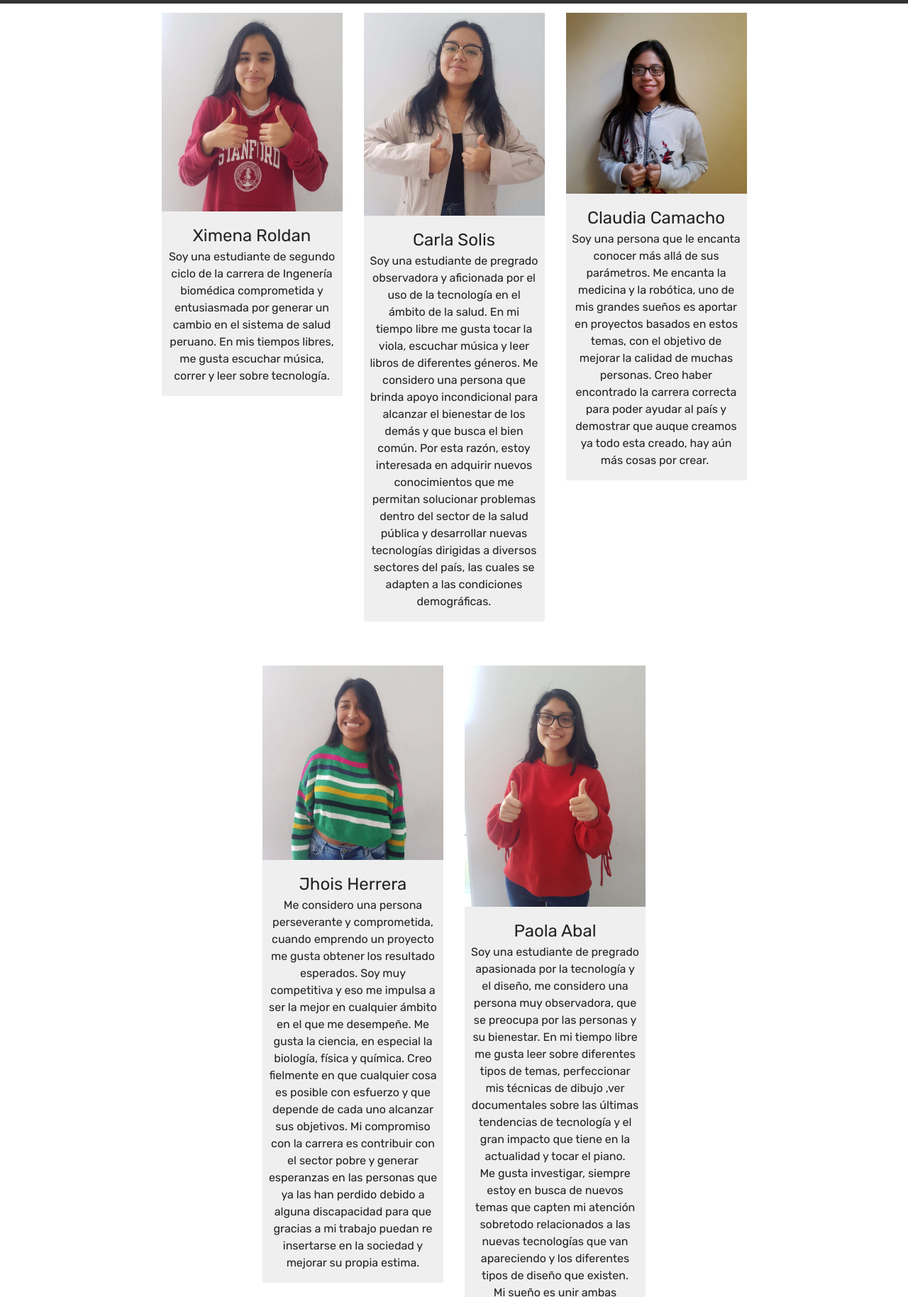
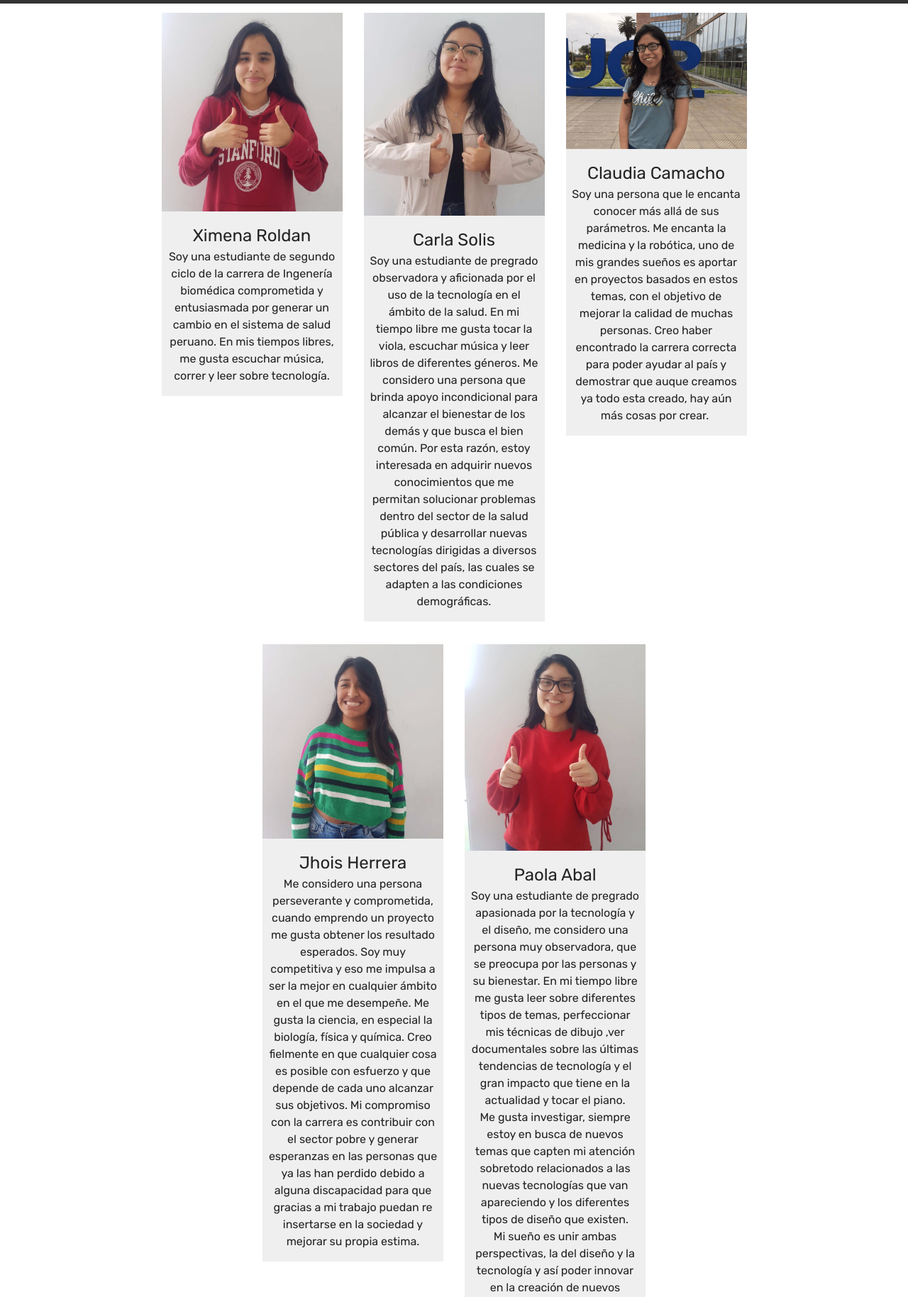
Before and after one commit to Grimalu1/nuestro_equipo, a plain HTML site: page index.html in a window 1280 px wide. Shown: the part 72-1900 px from the top of the page at 71% size. Drawn offline with Linux system fonts and the light colour scheme.

Commit message:
create github pages

```diff
--- a/assets/images/hashes.json
+++ b/assets/images/hashes.json
@@ -1 +1 @@
-{"zs3r1SXLmdPKal8+jvgmJg==":"ximena-510x680.jpg","fPPrDg0Dm5ul/Os/Lk77Mw==":"carla-510x680.jpg","588qBPj0/pQ0mK32IDVOPw==":"jhois-510x680.jpg","/DpCbktm6fPyzRNdtIn8jg==":"paola-510x680.jpg","OFutKZmKxasnWu6+OKChlg==":"50ad84ad-0c4d-4940-a84b-b058132e38f7-510x510.jpg","37WdMwlXJF4yLmmSPiFPCw==":"carla-510x680.jpeg","nrpS+ZvmAF20rOgQN8HIcA==":"carla-1-510x680.jpeg","MUAAjgrRzZ6GaSYv9/3NNg==":"ximena-510x680.jpeg","wBkJ0RMaUz7QbTG/xMP5+Q==":"jhois-510x680.jpeg"}
+{"zs3r1SXLmdPKal8+jvgmJg==":"ximena-510x680.jpg","fPPrDg0Dm5ul/Os/Lk77Mw==":"carla-510x680.jpg","588qBPj0/pQ0mK32IDVOPw==":"jhois-510x680.jpg","/DpCbktm6fPyzRNdtIn8jg==":"paola-510x680.jpg","OFutKZmKxasnWu6+OKChlg==":"50ad84ad-0c4d-4940-a84b-b058132e38f7-510x510.jpg","37WdMwlXJF4yLmmSPiFPCw==":"carla-510x680.jpeg","nrpS+ZvmAF20rOgQN8HIcA==":"carla-1-510x680.jpeg","MUAAjgrRzZ6GaSYv9/3NNg==":"ximena-510x680.jpeg","wBkJ0RMaUz7QbTG/xMP5+Q==":"jhois-510x680.jpeg","i1Lctn+TgrFO5sP+dbmpjw==":"untitled-510x383.png","oLq3Q22Zy6tXJK9t4C3Y5w==":"paola-510x680.jpeg"}
--- a/assets/mobirise/css/mbr-additional.css
+++ b/assets/mobirise/css/mbr-additional.css
@@ -751,7 +751,7 @@ section.lazy-placeholder:after {
   background: #efefef;
 }
 .cid-rFe8eBohdX {
-  padding-top: 30px;
+  padding-top: 0px;
   padding-bottom: 0px;
   background-color: #ffffff;
 }
--- a/index.html
+++ b/index.html
@@ -50,7 +50,7 @@
     </nav>
 </section>
 
-<section class="engine"><a href="https://mobirise.info/h">create a web page for free</a></section><section class="team1 cid-rFe8cW6rsX" id="team1-0">
+<section class="engine"><a href="https://mobirise.info/u">bootstrap responsive templates</a></section><section class="team1 cid-rFe8cW6rsX" id="team1-0">
 
 
 
@@ -88,7 +88,7 @@
                 </div>
             </div><div class="team-item col-lg-3 col-md-6">
                 <div class="item-image">
-                    <img src="assets/images/50ad84ad-0c4d-4940-a84b-b058132e38f7-510x510.jpg" alt="" title="">
+                    <img src="assets/images/untitled-510x383.png" alt="" title="">
                 </div>
                 <div class="item-caption py-3">
                     <div class="item-name px-2">
@@ -129,7 +129,7 @@
                 </div>
             </div><div class="team-item col-lg-3 col-md-6">
                 <div class="item-image">
-                    <img src="assets/images/paola-510x680.jpg" alt="" title="">
+                    <img src="assets/images/paola-510x680.jpeg" alt="" title="">
                 </div>
                 <div class="item-caption py-3">
                     <div class="item-name px-2">
```
Also changed, not shown: assets/images/paola-510x680.jpeg (added), assets/images/untitled-510x383.png (added), 1 other file.
